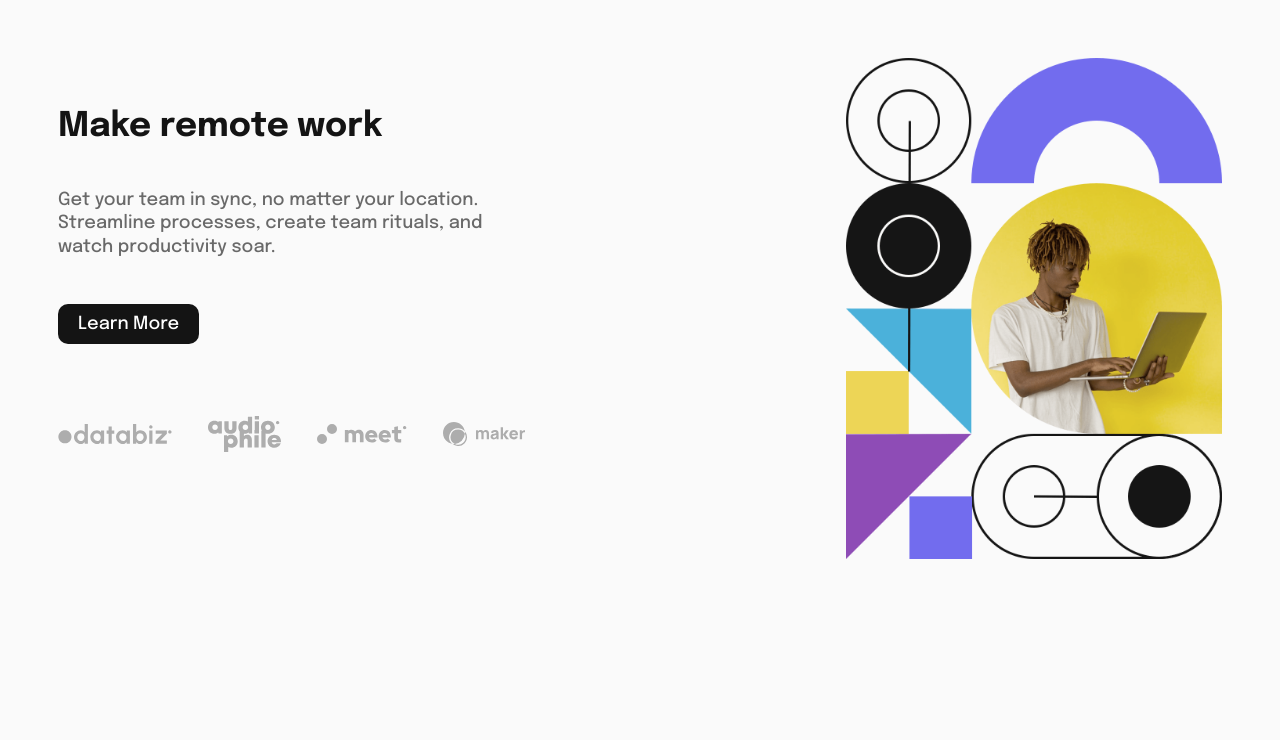
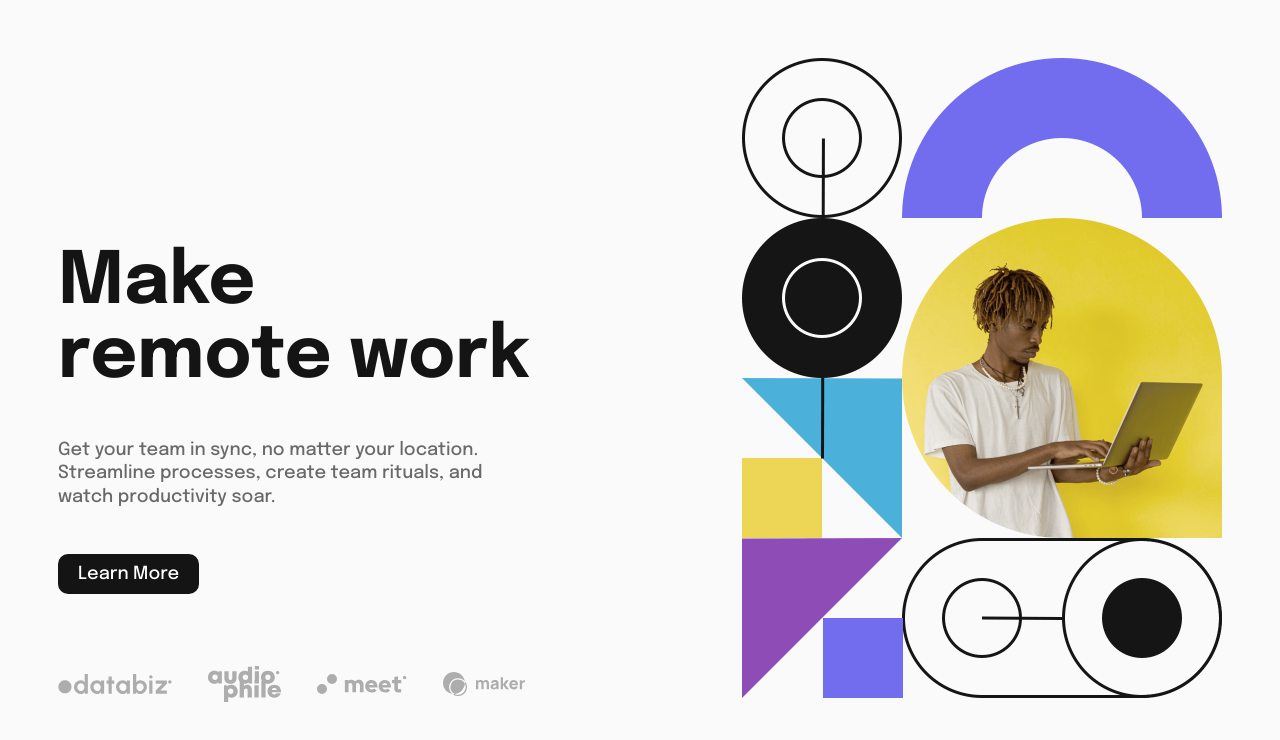
Before and after one commit to md5dalton/intro-dropdown-nav, a React app: page / in a window 1280 px wide. Shown: the part 68-808 px from the top of the page. Built offline with nearby package versions, Linux system fonts and the light colour scheme.

Commit message:
Hero Image Styling

```diff
--- a/src/components/Layout/Main/styles.sass
+++ b/src/components/Layout/Main/styles.sass
@@ -16,9 +16,7 @@ main
         font-size: 34px
         margin-top: 1.5em
         margin-bottom: 0
-
-        br
-            display: none
+        font-weight: 700
 
     p
         margin-top: 2.5em
@@ -54,6 +52,9 @@ main
                 &.hero-image
                     order: -1
 
+            h1 br
+                display: none
+
         .client-images .list
             justify-content: space-between
 
@@ -65,10 +66,18 @@ main
         @include container-b
 
         #hero
-            display: grid
+            @include flex(space-between, flex-end)
             gap: 2em
-            grid-template-columns: 2fr 1fr
+            // display: grid
+            // grid-template-columns: 2fr 1fr
             margin-top: 2em
+
+            h1
+                font-size: 4em
+
+            .hero-image
+                max-width: 480px
 
         .client-images .list
             gap: 2em
+            flex-wrap: wrap
```
Also changed, not shown: README.md, dist/app.bundle.js.
